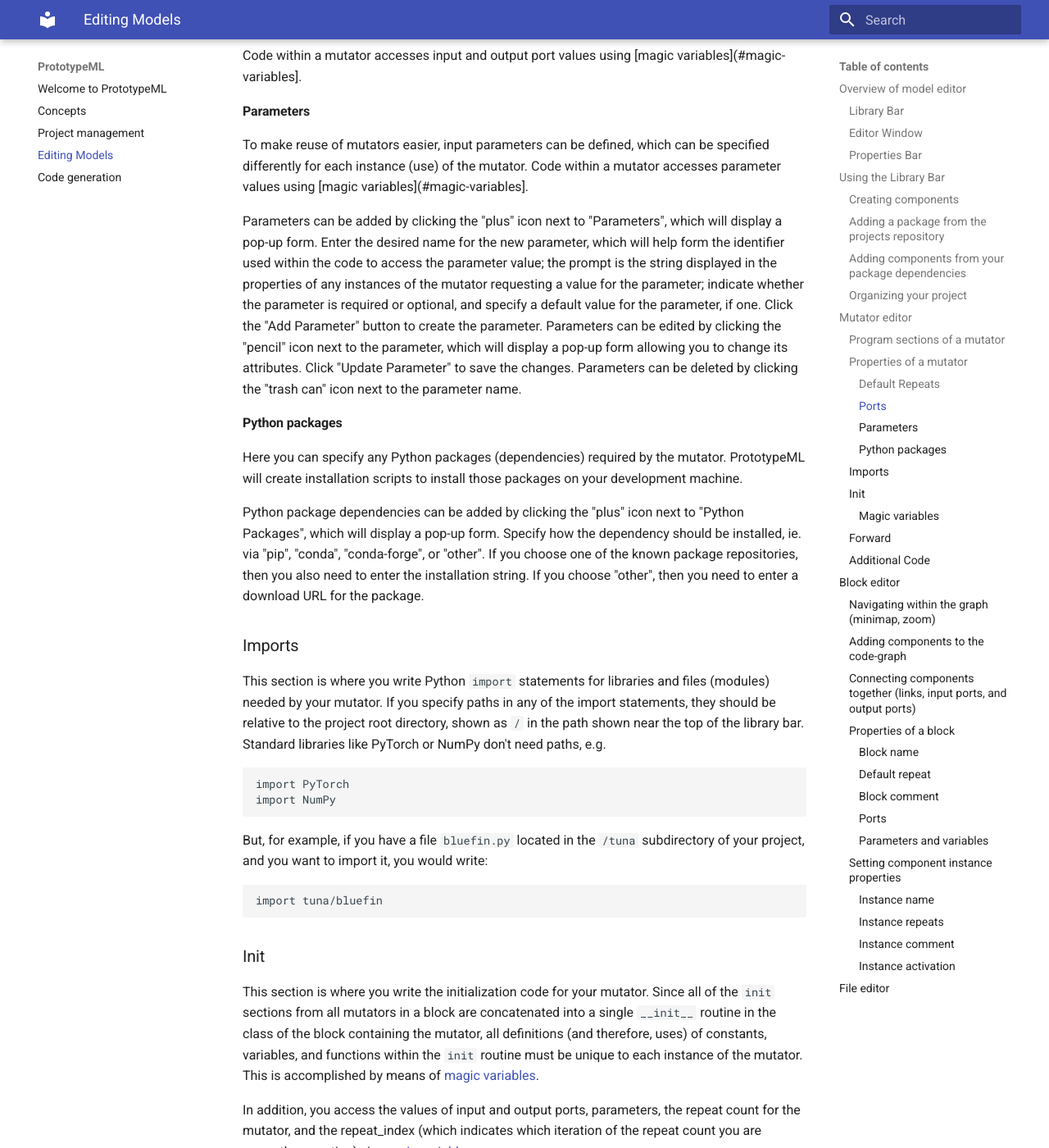
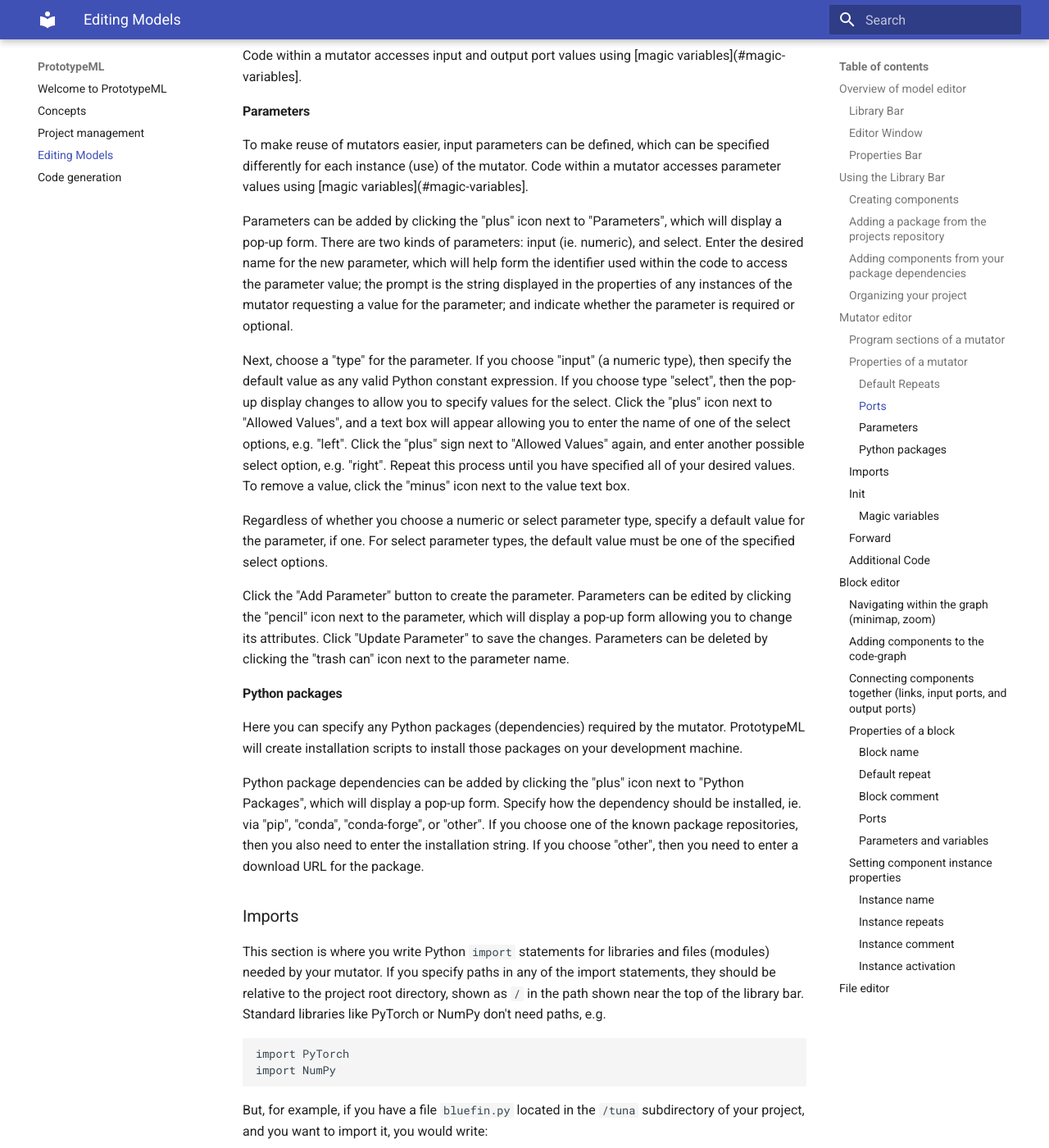
Before and after one commit to PrototypeML/PrototypeML, an MkDocs documentation site: the page built from docs/models.md, in a window 1280 px wide and 1400 px high, scrolled down 3649 px. Shown: the whole window at 82% size. Built offline with MkDocs 1.6.1 and Material for MkDocs 9.7.7, drawn with Linux system fonts in a browser that asks for light colours; some of the changed text lies outside the part shown.

Commit message:
Additional pre-release changes

```diff
--- a/docs/models.md
+++ b/docs/models.md
@@ -147,13 +147,26 @@
 variables](#magic-variables].
 
 Parameters can be added by clicking the "plus" icon next to "Parameters", which will display a pop-up form.
-Enter the desired name for the new parameter, which will help form the identifier used within the code to
-access the parameter value; the prompt is the string displayed in the properties of any instances of the
-mutator requesting a value for the parameter; indicate whether the parameter is required or optional, and
-specify a default value for the parameter, if one. Click the "Add Parameter" button to create the
-parameter. Parameters can be edited by clicking the "pencil" icon next to the parameter, which will display a
-pop-up form allowing you to change its attributes.  Click "Update Parameter" to save the changes.  Parameters
-can be deleted by clicking the "trash can" icon next to the parameter name.
+There are two kinds of parameters: input (ie. numeric), and select. Enter the desired name for the new parameter, which
+will help form the identifier used within the code to access the parameter value; the prompt is the string
+displayed in the properties of any instances of the mutator requesting a value for the parameter; and indicate
+whether the parameter is required or optional.
+
+Next, choose a "type" for the parameter.  If you choose "input" (a numeric type), then specify the default
+value as any valid Python constant expression.  If you choose type "select", then the pop-up display changes
+to allow you to specify values for the select.  Click the "plus" icon next to "Allowed Values", and a text box
+will appear allowing you to enter the name of one of the select options, e.g. "left". Click the "plus" sign
+next to "Allowed Values" again, and enter another possible select option, e.g. "right".  Repeat this process
+until you have specified all of your desired values.  To remove a value, click the "minus" icon next to the
+value text box.
+
+Regardless of whether you choose a numeric or select parameter type, specify a default value for the
+parameter, if one. For select parameter types, the default value must be one of the specified select options.
+
+Click the "Add Parameter" button to create the parameter. Parameters can be edited by clicking the "pencil"
+icon next to the parameter, which will display a pop-up form allowing you to change its attributes.  Click
+"Update Parameter" to save the changes.  Parameters can be deleted by clicking the "trash can" icon next to
+the parameter name.
 
 #### Python packages
 
@@ -220,7 +234,7 @@
 ~~~
 
 * `${instance}` - This is a unique string generated by PrototypeML for each instance of a mutator.
-  You can use it to construct unique variable names in a mutator.<br>
+  You can use it to construct unique variable names in the `init` and `forward` sections of a mutator.<br>
    Usage example:
 ~~~
     dilation_${instance} = ${params.dilation}
@@ -268,10 +282,10 @@
 ### Additional Code
 
 This section holds any additional code that can be used in a Python `class`, for example, functions. The
-additional code section is inserted after the `__init__` and `forward` routines.  To use functions you've
-written in the additional code section, you need to `import` them in the import section.
+additional code section is inserted after the `__init__` and `forward` routines.
 
-The `${instance}` [leaving soon, but required for now], `${repeat}`, and `${repeat_index}` [magic
+The "Additional Code" section is inserted into the containing block's `class` only once, so use of the
+`${instance}` magic variable is not needed. The `${repeat}`, and `${repeat_index}` [magic
 variables]($magic-variables) are accessible within the additional code section.
 
 ## Block editor
```
Also changed, not shown: other parts of docs/models.md (+2 -1 lines), docs/concepts.md (+1 -20 lines), docs/projects.md (+19 -0 lines).
